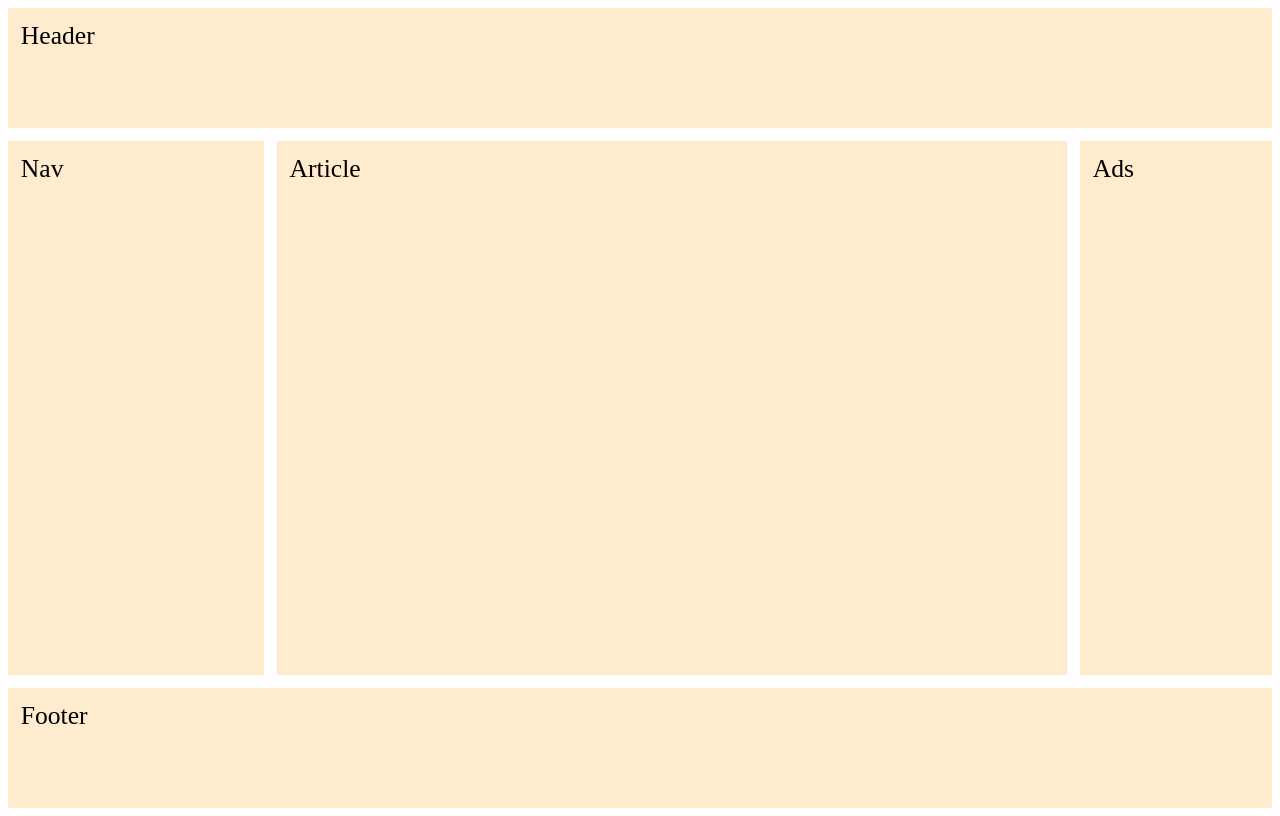
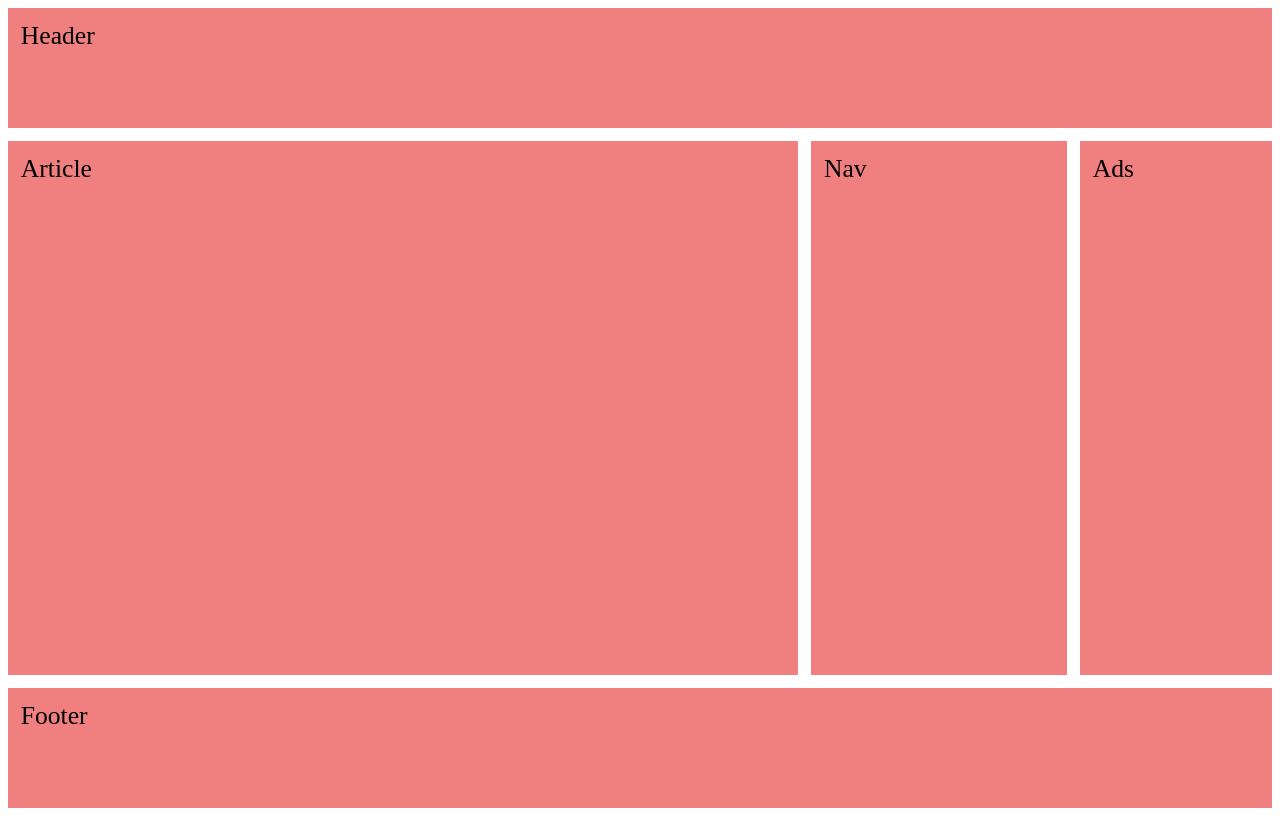
Before and after one commit to Rick799/grid101, a website built with Vite: page 01_website-layouts/index.html in a window 1280 px wide. Built offline with nearby package versions, Linux system fonts and the light colour scheme.

Commit message:
01_website_layouts: layout 3

```diff
--- a/01_website-layouts/index.html
+++ b/01_website-layouts/index.html
@@ -5,7 +5,7 @@
     <meta http-equiv="X-UA-Compatible" content="IE=edge" />
     <meta name="viewport" content="width=device-width, initial-scale=1.0" />
     <link rel="stylesheet" href="style.css" />
-    <title>Grid Website Layout</title>
+    <title>Grid Website Layout 3</title>
   </head>
   <body>
     <header>Header</header>
--- a/01_website-layouts/style.css
+++ b/01_website-layouts/style.css
@@ -1,8 +1,9 @@
 body {
   display: grid;
-  grid-template: 15vh 1fr 15vh/ 20vw 1fr 15vw;
-  grid-template-areas: "header header header"
-    "nav article ads"
+  grid-template: 15vh  1fr  15vh/ 1fr 20vw  15vw;
+  grid-template-areas:
+    "header header header"
+    "article nav ads"
     "footer footer footer";
   gap: 1vw;
   height: 100vh;
@@ -33,7 +34,7 @@ nav,
 article,
 .ads,
 footer {
-  background-color: blanchedalmond;
+  background-color: lightcoral;
   font-size: 2vw;
   padding: 0.5em;
 }
```
